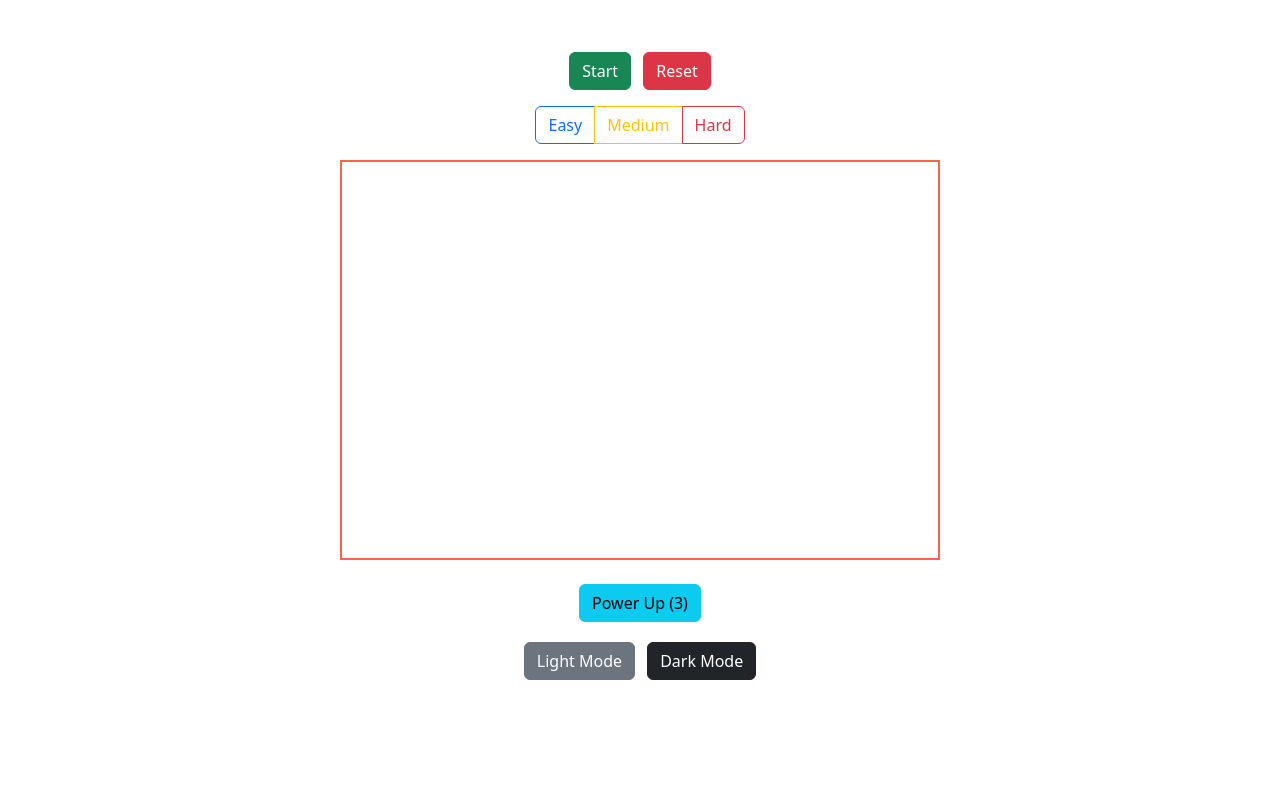
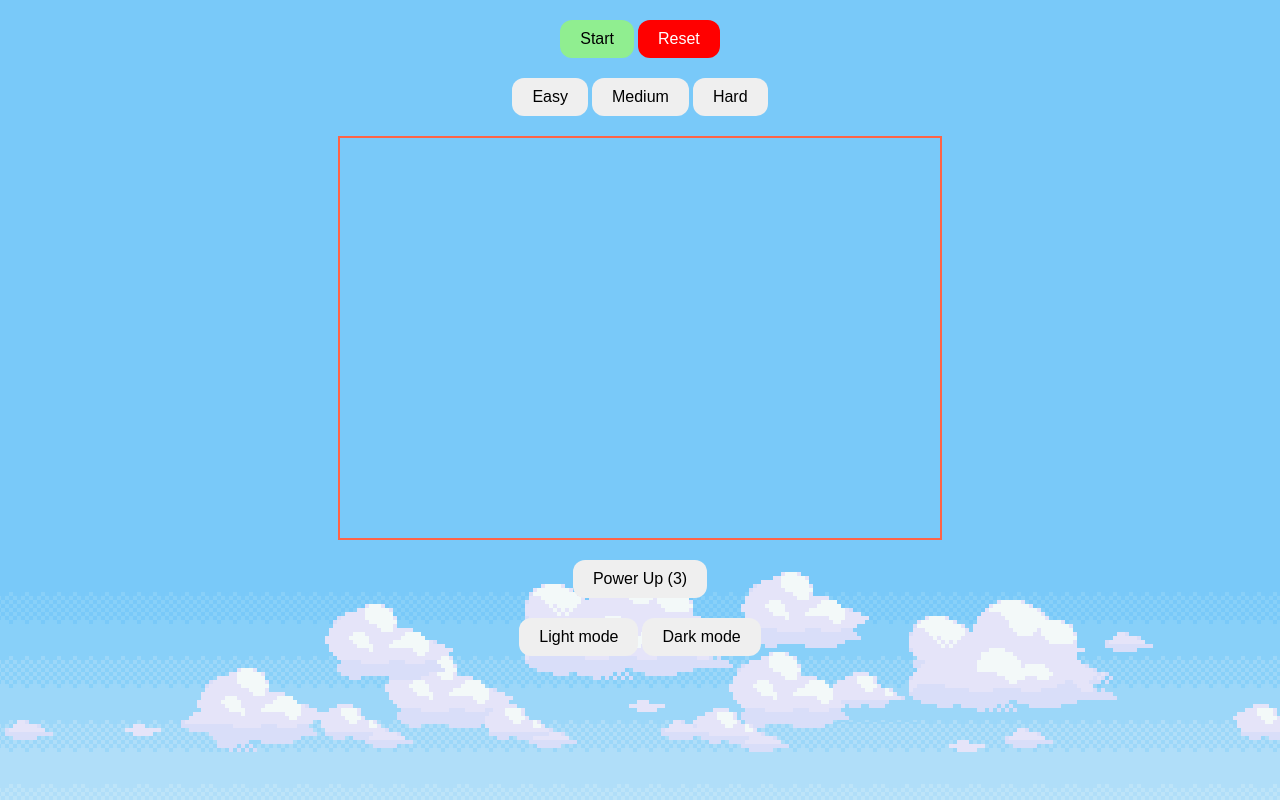
Before and after one commit to CALVINC-bcit/COMP2537-Assignment3, a plain HTML site: page index.html in a window 1280 px wide. Drawn offline with nearby package versions, Linux system fonts and the light colour scheme.

Commit message:
Refactored + added css theme

```diff
--- a/index.html
+++ b/index.html
@@ -7,57 +7,40 @@
   <meta name="viewport" content="width=device-width, initial-scale=1.0">
   <title>Document</title>
   <link rel="stylesheet" href="style.css">
-  <!-- import Bootstrap -->
-  <link href="https://cdn.jsdelivr.net/npm/bootstrap@5.3.2/dist/css/bootstrap.min.css" rel="stylesheet" />
   <!-- import jQuery -->
   <script src="https://ajax.googleapis.com/ajax/libs/jquery/3.5.1/jquery.min.js"></script>
   <script src="index.js"></script>
 </head>
 
 <body>
-  <div class="container py-4">
-    <div class="text-center mb-4">
-      <div class="row justify-content-center">
-        <div class="col-auto">
-          <p id="timer" class="mb-1 fw-bold"></p>
-        </div>
-        <div class="col-auto">
-          <p id="numOfMatches" class="mb-1 fw-bold"></p>
-        </div>
-        <div class="col-auto">
-          <p id="numOfPairs" class="mb-1 fw-bold"></p>
-        </div>
-        <div class="col-auto">
-          <p id="numOfClicks" class="mb-1 fw-bold"></p>
-        </div>
-      </div>
-    </div>
+  <div style="text-align: center; margin-top: 20px;">
+    <p id="timer"></p>
+    <p id="numOfMatches"></p>
+    <p id="numOfPairs"></p>
+    <p id="numOfClicks"></p>
 
-    <div class="text-center mb-3">
-      <button class="btn btn-success me-2" onclick="start()">Start</button>
-      <button class="btn btn-danger" onclick="reset()">Reset</button>
-    </div>
+  </div>
+   <div style="text-align: center; margin-top: 20px;">
+    <button class="button button-green" onclick="start()">Start</button>
+    <button class="button button-red-bg" onclick="reset()">Reset</button>
+  </div>
 
-    <div class="text-center mb-3">
-      <div class="btn-group" role="group">
-        <button class="btn btn-outline-primary" onclick="easySettings()">Easy</button>
-        <button class="btn btn-outline-warning" onclick="mediumSettings()">Medium</button>
-        <button class="btn btn-outline-danger" onclick="hardSettings()">Hard</button>
-      </div>
-    </div>
-    <div class="d-flex justify-content-center mb-4">
-      <div id="game_grid" class="justify-content-center">
+  <div style="text-align: center; margin-top: 20px;">
+    <button class="button" onclick="easySettings()">Easy</button>
+    <button class="button" onclick="mediumSettings()">Medium</button>
+    <button class="button" onclick="hardSettings()">Hard</button>
+  </div>
 
-      </div>
-    </div>
-    <div class="text-center mt-3 ">
-      <button id="powerupButton" class="btn btn-info" onclick="showAllCards()">Power Up (3)</button>
-    </div>
-    <div class="text-center" style="margin-top: 20px">
-      <button class="btn btn-secondary me-2" onclick="lightMode()">Light Mode</button>
-      <button class="btn btn-dark" onclick="darkMode()">Dark Mode</button>
-    </div>
+  <div id="game_grid"style="margin-top: 20px" >
+  </div>
+  <div style="text-align: center; margin-top: 20px;">
+    <button class="button" id="powerupButton" onclick="showAllCards()">Power Up (3)</button>
+  </div>
+  <div style="text-align: center; margin-top: 20px;">
+    <button class="button" onclick="lightMode()">Light mode</button>
+    <button class="button" onclick="darkMode()">Dark mode</button>
 
+  </div>
 
 
 </body>
--- a/index.js
+++ b/index.js
@@ -49,9 +49,6 @@ function updateStatus(){
   numOfPairs.innerHTML = "Number of pairs left: " + pairsRemaining;
   let numOfClicks = document.getElementById("numOfClicks");
   numOfClicks.innerHTML = "Total Clicks: " + clicks;
-
-  // let numOfUses = document.getElementById("powerup");
-  // numOfUses.innerText = "Uses left: " + powerupCounter;
 
   if (pairsRemaining == 0) {
     clearInterval(countdownTimer);
@@ -106,17 +103,15 @@ function reset() {
   message.innerHTML = "";
   const powerUpButton = document.getElementById("powerupButton");
   powerUpButton.removeAttribute('disabled');
-  // powerUpButton.setAttribute("disabled", false);
   setup();
 }
 
 function darkMode(){
-  // document.getElementById("game_grid").classList.add('dark');
-  document.body.classList.add('dark');
+  document.getElementById("game_grid").classList.add('dark');
 }
 
 function lightMode(){
-  document.body.classList.remove('dark');
+  document.getElementById("game_grid").classList.remove('dark');
 }
 
 function timer(){
@@ -183,7 +178,6 @@ function addOnClickEventToCard(){
   let secondCard = undefined
   $(".card").on(("click"), function () {
 
-    console.log("clicked");
     if (!firstCard){
       firstCard = $(this).find(".front_face")[0]
       $(this).toggleClass("flip");
--- a/style.css
+++ b/style.css
@@ -1,5 +1,6 @@
 body {
   margin: 0px;
+  background-image: url("pokemon-bg1.png");;
 }
 
 #game_grid {
@@ -52,3 +53,29 @@ img {
 .dark {
   background-color: black;
 }
+
+/* Light green background */
+.button-green {
+  background-color: lightgreen;
+  color: black;
+}
+
+/* Red background */
+.button-red-bg {
+  background-color: red;
+  color: white;
+}
+
+/* Red text (forecolor) */
+.button-red-text {
+  background-color: white;
+  color: red;
+  border: 1px solid red;
+}
+.button {
+  padding: 10px 20px;
+  border: none;
+  border-radius: 12px; /* Rounded corners */
+  font-size: 16px;
+  cursor: pointer;
+}
```
Also changed, not shown: pokemon-bg1.png (added).
